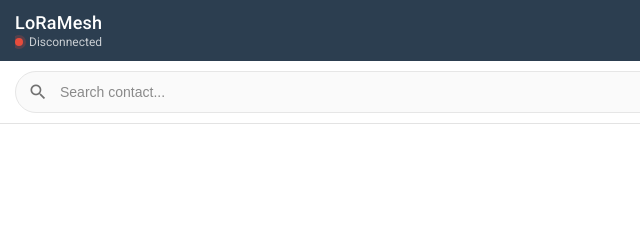
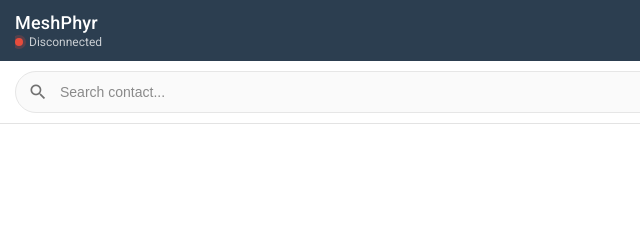
Before and after one commit to PlvLuin-243/loramesh-ble-terminal, a plain HTML site: page index.html in a window 1280 px wide. Shown: the top 240 px of the page, 0-640 px from the left. Drawn offline with Linux system fonts and the light colour scheme.

Commit message:
rename title

```diff
--- a/index.html
+++ b/index.html
@@ -457,7 +457,7 @@
             </div>
 
             <div class="header-title">
-                <h1 id="headerTitle">LoRaMesh</h1>
+                <h1 id="headerTitle">MeshPhyr</h1>
                 <div class="sub">
                     <span class="status-dot" id="dot" aria-hidden="true"></span>
                     <span id="statusLabel">Disconnected</span>
@@ -576,7 +576,7 @@
             document.getElementById('contacts').classList.remove('hidden');
             document.getElementById('chat').classList.add('hidden');
             document.getElementById('backBtn').classList.add('hidden');
-            document.getElementById('headerTitle').textContent = 'LoRaMesh';
+            document.getElementById('headerTitle').textContent = 'MeshPhyr';
             activeKey = null;
 
             // Header mode: contacts
```
